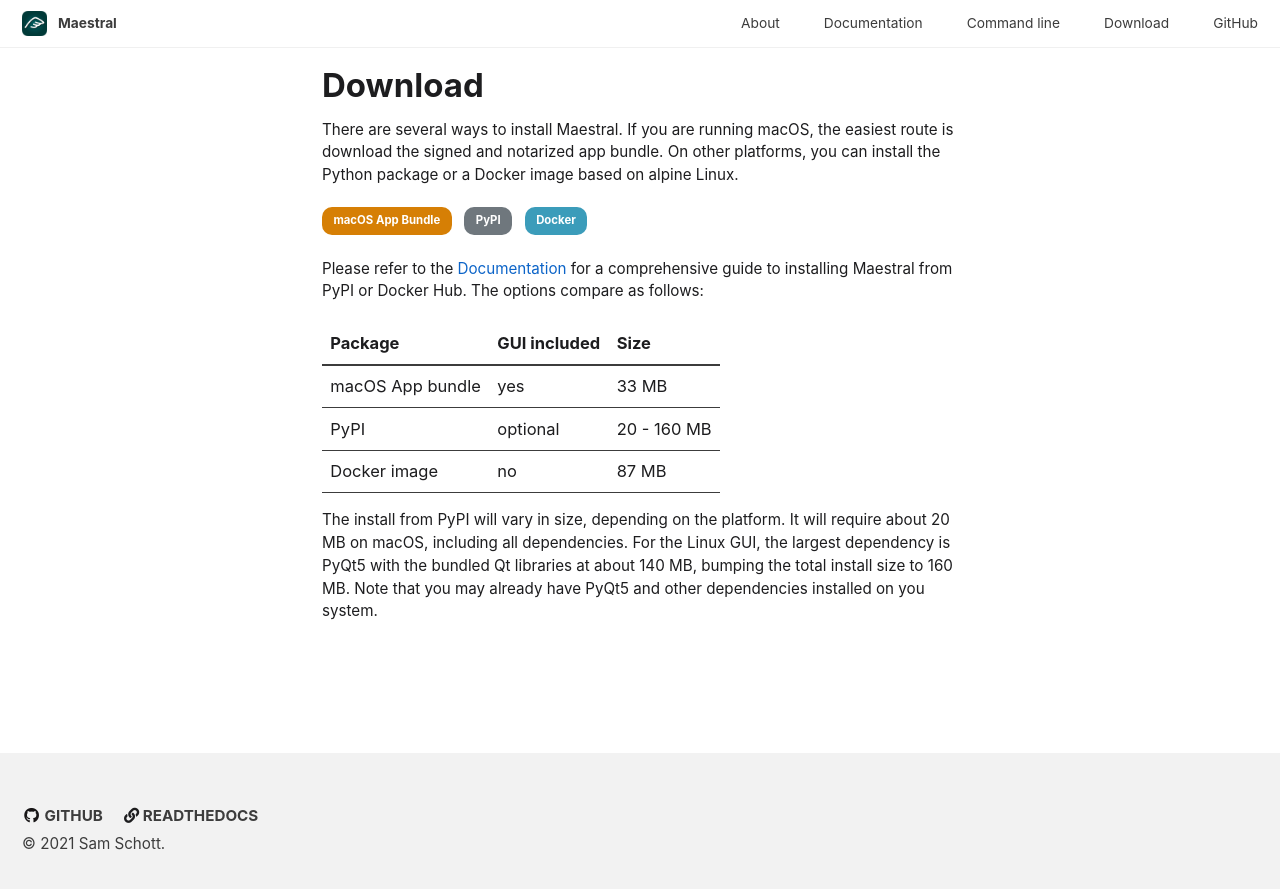
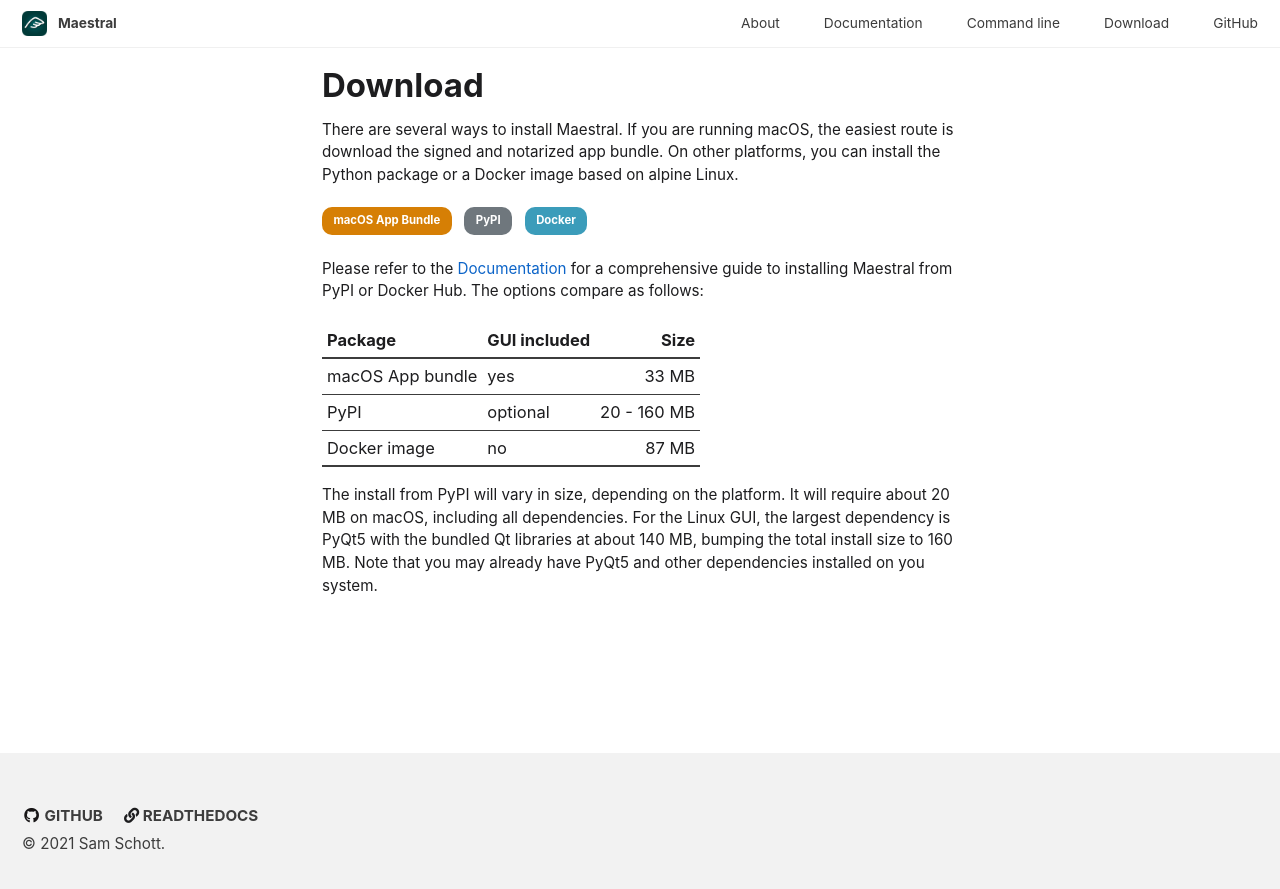
Before and after one commit to samschott/maestral, a Jekyll site: the page built from _pages/download.md, in a window 1280 px wide. Shown: the top 889 px of the page. Built offline with Jekyll 4.4.1, drawn with Linux system fonts in a browser that asks for light colours; cached includes are drawn as plain includes.

Commit message:
improved table formatting

```diff
--- a/_pages/download.md
+++ b/_pages/download.md
@@ -14,11 +14,11 @@ Please refer to the [Documentation]({{ site.baseurl }}/docs/installation) for a
 comprehensive guide to installing Maestral from PyPI or Docker Hub. The options compare as
 follows:
 
-| Package          | GUI included | Size            |
-| :---             | :---         | :---            |
-| macOS App bundle | yes          | 33 MB           |
+| Package          | GUI included | Size        |
+| :---             | :---         |        ---: |
+| macOS App bundle | yes          | 33 MB       |
 | PyPI             | optional     | 20 - 160 MB |
-| Docker image     | no           | 87 MB           |
+| Docker image     | no           | 87 MB       |
 
 The install from PyPI will vary in size, depending on the platform. It will require about
 20 MB on macOS, including all dependencies. For the Linux GUI, the largest dependency is
--- a/_sass/minimal-mistakes/_tables.scss
+++ b/_sass/minimal-mistakes/_tables.scss
@@ -17,22 +17,18 @@ table {
 }
 
 thead {
-  border-bottom: 2px solid var(--muted-text-color);
+    font-weight: bold;
+    border-bottom: 2px solid var(--muted-text-color)
 }
 
-th {
-  padding: 0.5em;
-  font-weight: bold;
-  text-align: left;
+th, td {
+    padding: 0.3em;
 }
 
-td {
-  padding: 0.5em;
-  border-bottom: 1px solid var(--muted-text-color);
+tr {
+    border-bottom: 1px solid var(--muted-text-color);
 }
 
-tr,
-td,
-th {
-  vertical-align: middle;
+tr:last-child {
+    border-bottom: 2px solid var(--muted-text-color)
 }
```
